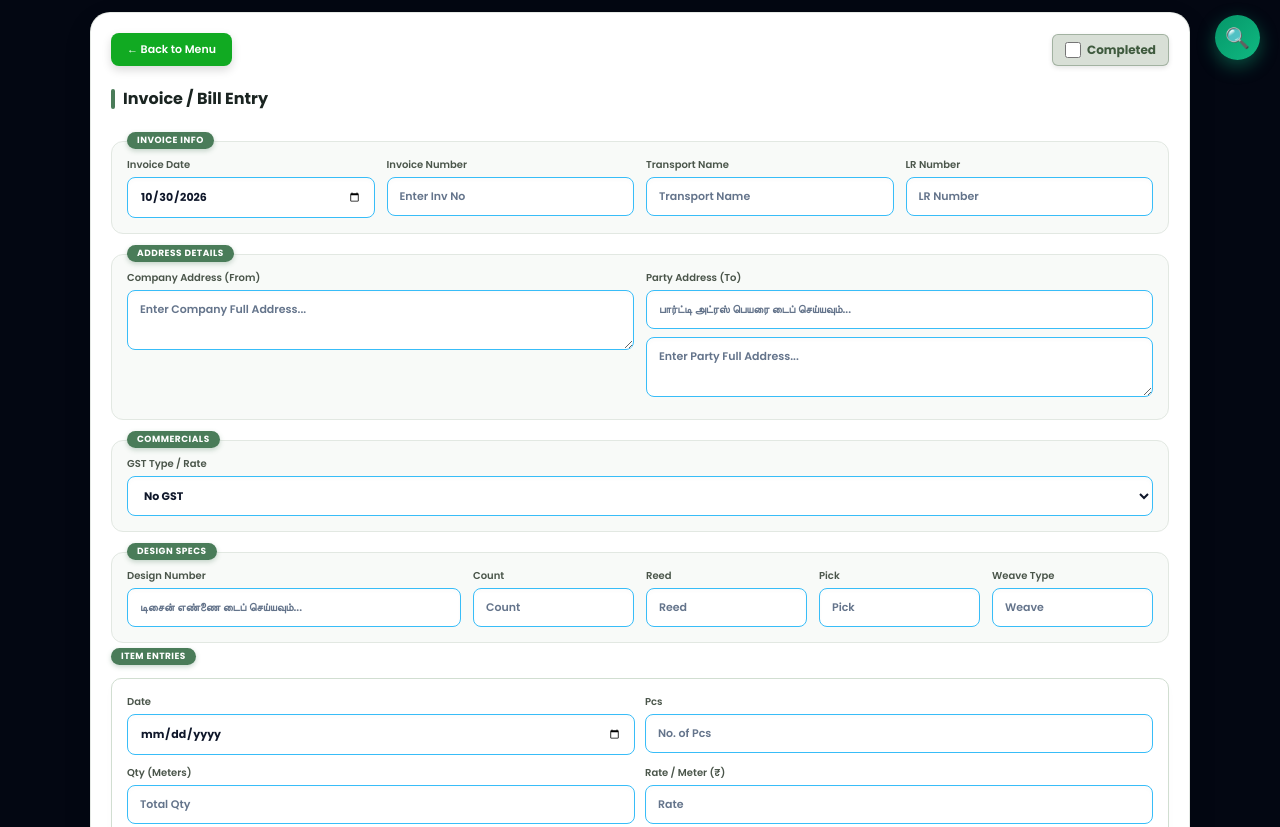
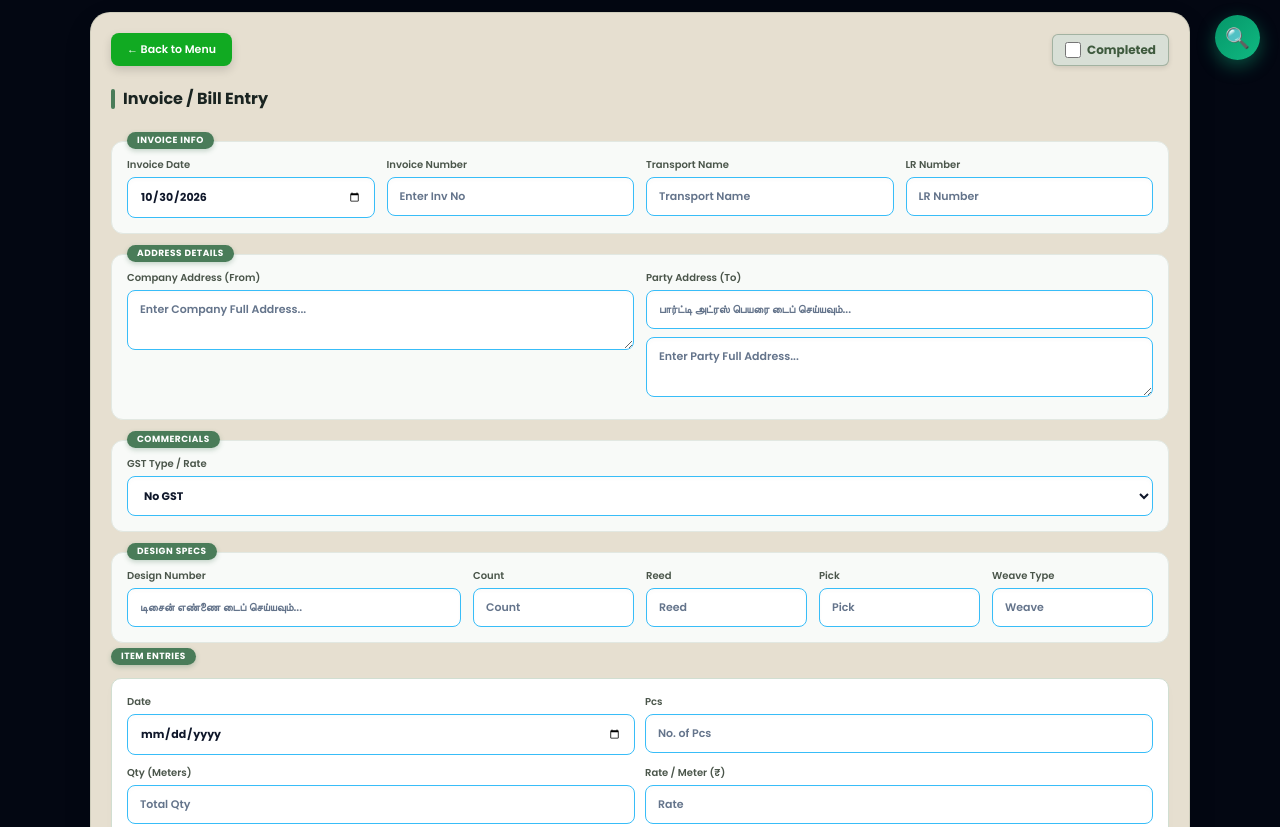
Before and after one commit to kumar1972/texforever, a website: page www/invoice.html in a window 1280 px wide. Shown: the top 827 px of the page. Drawn offline with Linux system fonts and the light colour scheme.

Commit message:
Change background color of invoice container

```diff
--- a/www/invoice.html
+++ b/www/invoice.html
@@ -30,7 +30,7 @@
             width: 100%;
             max-width: 900px;
             margin: 0;
-            background: #ffff;
+            background: #e6dfd0;
             padding: 20px;
             border-radius: 20px;
             box-shadow: 0 10px 35px rgba(0,0,0,0.06);
```
